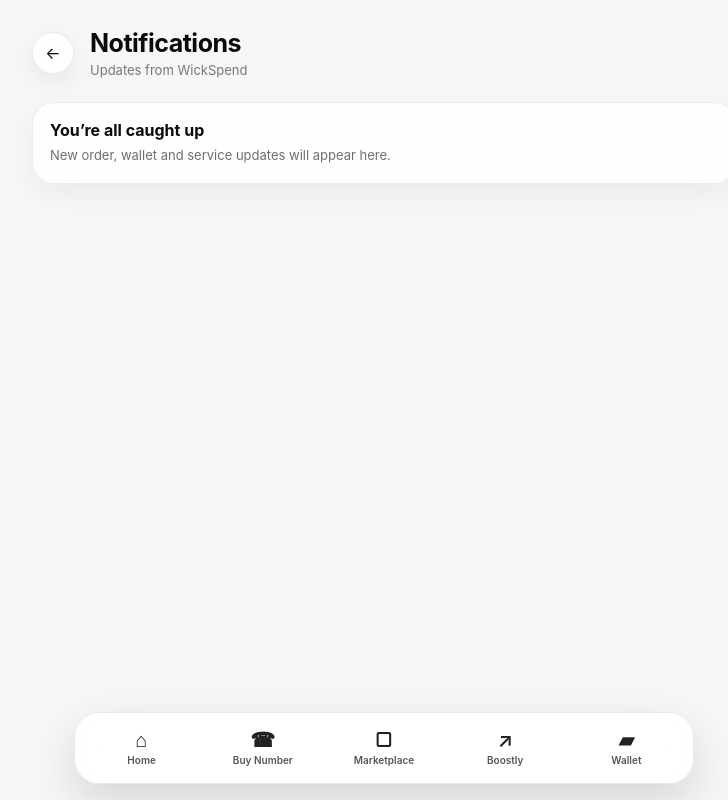
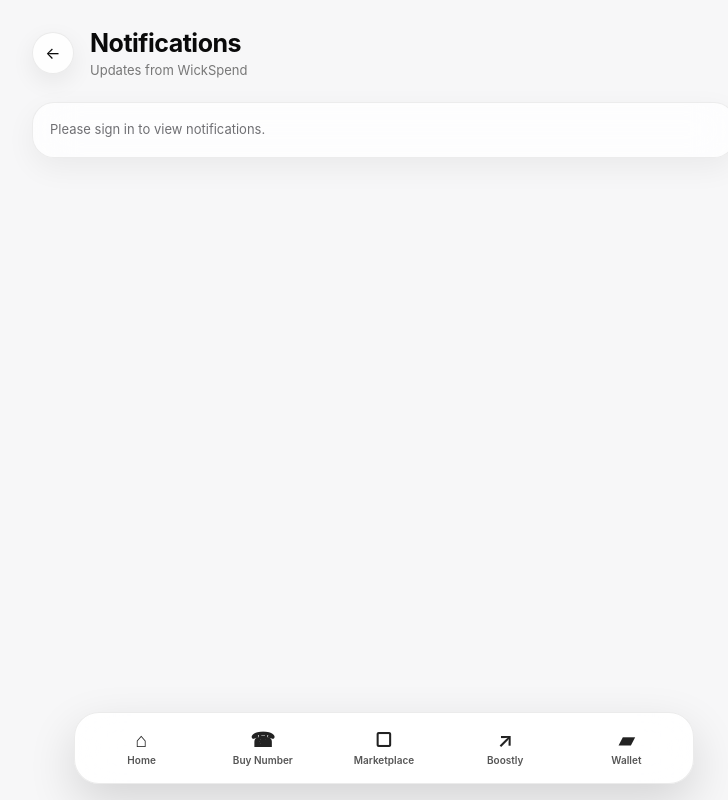
Before and after one commit to wis12dom34/-wickspend-web, a Next.js app: page /notifications in a window 1280 px wide. Shown: the whole page, without its empty margins (256-984 px from the left). Built offline with nearby package versions, Linux system fonts and the light colour scheme; no server answers.

Commit message:
Wire notification read controls

```diff
--- a/app/notifications/page.tsx
+++ b/app/notifications/page.tsx
@@ -1,3 +1,14 @@
 "use client";
-import { useEffect,useState } from "react";import { PageShell } from "@/components/PageShell";import { api } from "@/lib/api";
-export default function Notifications(){const [items,setItems]=useState<any[]>([]);useEffect(()=>{const t=localStorage.getItem("wickspend_token");if(t)api.notifications(t).then((d:any)=>setItems(Array.isArray(d)?d:(d?.notifications||d?.data||[]))).catch(()=>{})},[]);return <PageShell title="Notifications" subtitle="Updates from WickSpend">{items.length?<div className="list">{items.map((n:any,i)=><div className="panel" key={n.id||i}><h3>{n.title||"Update"}</h3><p>{n.message||n.body||""}</p></div>)}</div>:<div className="panel"><h3>You’re all caught up</h3><p>New order, wallet and service updates will appear here.</p></div>}</PageShell>}
+import { useEffect,useState } from "react";
+import { PageShell } from "@/components/PageShell";
+import { api } from "@/lib/api";
+const session=()=>localStorage.getItem("wickspend_session_token")||localStorage.getItem("wickspend_token")||"";
+export default function Notifications(){
+ const[items,setItems]=useState<any[]>([]);const[message,setMessage]=useState("Loading notifications…");const[busy,setBusy]=useState<string|number|"all"|null>(null);
+ async function load(){const t=session();if(!t){setMessage("Please sign in to view notifications.");return}try{const d:any=await api.notifications.list(t);const list=Array.isArray(d)?d:(d?.notifications||d?.items||d?.data||[]);setItems(Array.isArray(list)?list:[]);setMessage("")}catch(e){setMessage(e instanceof Error?e.message:"Unable to load notifications")}}
+ useEffect(()=>{load()},[]);
+ async function read(id:string|number){const t=session();if(!t)return;setBusy(id);try{await api.notifications.markRead(t,id);setItems(current=>current.map(n=>String(n.id||n.notification_id)===String(id)?{...n,read:true,is_read:true}:n));setMessage("")}catch(e){setMessage(e instanceof Error?e.message:"Unable to mark notification as read")}finally{setBusy(null)}}
+ async function readAll(){const t=session();if(!t)return;setBusy("all");try{await api.notifications.markAllRead(t);setItems(current=>current.map(n=>({...n,read:true,is_read:true})));setMessage("")}catch(e){setMessage(e instanceof Error?e.message:"Unable to mark notifications as read")}finally{setBusy(null)}}
+ const unread=items.filter(n=>!(n.read===true||n.is_read===true||n.read_at)).length;
+ return <PageShell title="Notifications" subtitle="Updates from WickSpend">{items.length>0&&unread>0&&<div className="panel"><button className="secondaryButton" type="button" disabled={busy!==null} onClick={readAll}>{busy==="all"?"Updating…":`Mark all as read (${unread})`}</button></div>}{items.length?<div className="list">{items.map((n:any,i)=>{const id=n.id??n.notification_id??i;const isRead=n.read===true||n.is_read===true||Boolean(n.read_at);return <div className="panel" key={id}><div style={{display:"flex",justifyContent:"space-between",gap:12,alignItems:"flex-start"}}><div><h3>{n.title||"Update"}</h3><p>{n.message||n.body||""}</p>{n.created_at&&<small>{new Date(n.created_at).toLocaleString()}</small>}</div>{!isRead&&<button className="secondaryButton" type="button" disabled={busy!==null} onClick={()=>read(id)}>{busy===id?"Updating…":"Mark read"}</button>}</div></div>})}</div>:!message?<div className="panel"><h3>You’re all caught up</h3><p>New order, wallet and service updates will appear here.</p></div>:null}{message&&<div className="panel"><p className="statusText">{message}</p></div>}</PageShell>
+}
```
